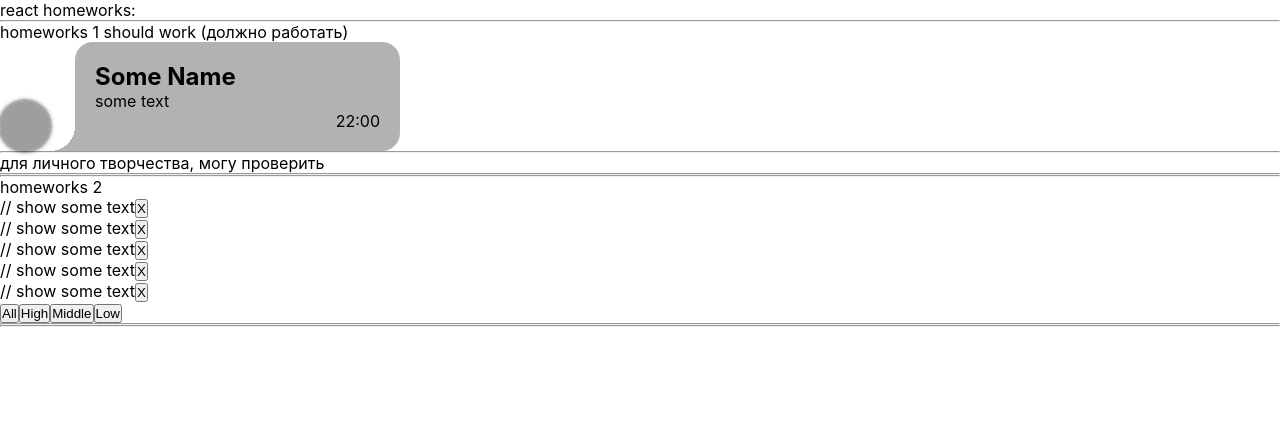
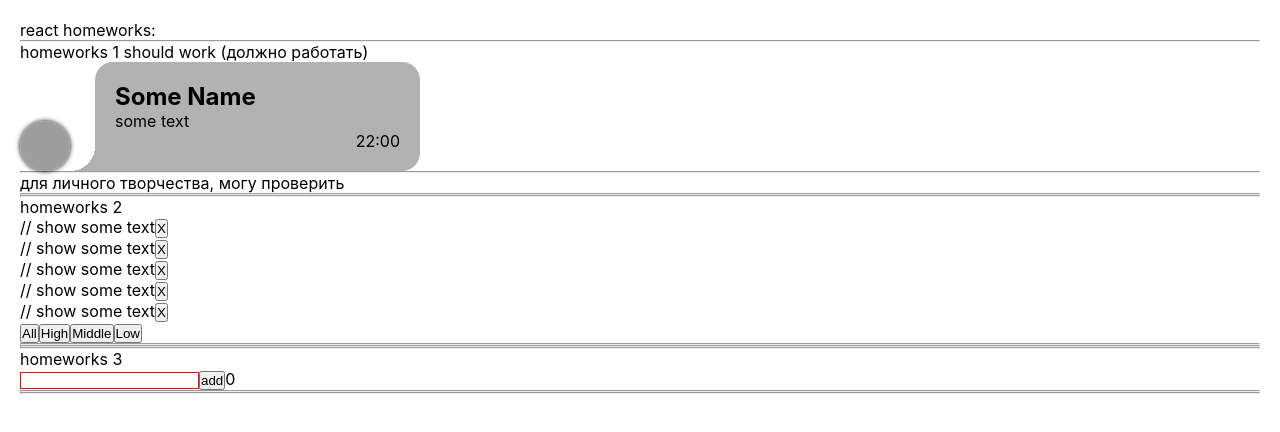
Before and after one commit to mates4352/React-tasks-Ignat, a React (Create React App) app: page / in a window 1280 px wide. Shown: the top 432 px of the page. Built offline with nearby package versions, Linux system fonts and the light colour scheme; grey boxes are pictures that could not be loaded.

Commit message:
Add tasks еthree

```diff
--- a/package.json
+++ b/package.json
@@ -10,10 +10,12 @@
     "@types/node": "^16.7.13",
     "@types/react": "^17.0.20",
     "@types/react-dom": "^17.0.9",
+    "@types/uuid": "^8.3.4",
     "react": "^17.0.2",
     "react-dom": "^17.0.2",
     "react-scripts": "5.0.0",
     "typescript": "^4.4.2",
+    "uuid": "^8.3.2",
     "web-vitals": "^2.1.0"
   },
   "scripts": {
--- a/src/p1-main/m1-ui/u1-app/App.module.css
+++ b/src/p1-main/m1-ui/u1-app/App.module.css
@@ -1,3 +1,3 @@
 .App {
-
+   padding: 20px;
 }
--- a/src/p1-main/m1-ui/u1-app/App.tsx
+++ b/src/p1-main/m1-ui/u1-app/App.tsx
@@ -2,6 +2,7 @@ import React from 'react'
 import s from './App.module.css'
 import HW1 from '../../../p2-homeworks/h1/HW1'
 import HW2 from "../../../p2-homeworks/h2/HW2";
+import HW3 from "../../../p2-homeworks/h3/HW3";
 
 function App() {
     return (
@@ -9,7 +10,7 @@ function App() {
             <div>react homeworks:</div>
             <HW1/>
             <HW2/>
-            {/*<HW3/>*/}
+            <HW3/>
             {/*<HW4/>*/}
             {/*<HW5/>*/}
 
--- a/src/p2-homeworks/h2/Affair.tsx
+++ b/src/p2-homeworks/h2/Affair.tsx
@@ -4,7 +4,7 @@ import {defaultAffairsType} from "./HW2";
 type AffairPropsType = {
    // key не нужно типизировать
    _id: number
-   affair: Array<defaultAffairsType>// need to fix any
+   affair: defaultAffairsType[]// need to fix any
    deleteAffairCallback: (_id: number) => void // need to fix any
 }
 
--- a/src/p2-homeworks/h2/Affairs.tsx
+++ b/src/p2-homeworks/h2/Affairs.tsx
@@ -1,10 +1,10 @@
-import React from 'react'
+import React, {Dispatch, SetStateAction} from 'react'
 import Affair from './Affair'
 import {AffairType, defaultAffairsType, FilterType} from './HW2'
 
 type AffairsPropsType = { // need to fix any
-    data: Array<defaultAffairsType>
-    setFilter: any
+    data: defaultAffairsType[]
+    setFilter: Dispatch<SetStateAction<FilterType>>
     deleteAffairCallback: (_id: number) => void
 }
 
--- a/src/p2-homeworks/h2/HW2.tsx
+++ b/src/p2-homeworks/h2/HW2.tsx
@@ -3,18 +3,17 @@ import Affairs from './Affairs'
 
 // types
 
+export type AffairPriorityType = 'high' | 'low' | 'middle' // need to fix any
 export type defaultAffairsType = {
    _id: number
    name: string
-   priority: string
+   priority: AffairPriorityType
 }
-
-export type AffairPriorityType = 'high' | 'low' | 'middle' // need to fix any
+export type FilterType = 'all' | AffairPriorityType
 export type AffairType = defaultAffairsType // need to fix any
-export type FilterType = 'all' | AffairPriorityType
 
 // constants
-const defaultAffairs:Array<defaultAffairsType> = [ // need to fix any
+const defaultAffairs: defaultAffairsType[] = [ // need to fix any
    {_id: 1, name: 'React', priority: 'high'},
    {_id: 2, name: 'anime', priority: 'low'},
    {_id: 3, name: 'games', priority: 'low'},
@@ -23,17 +22,17 @@ const defaultAffairs:Array<defaultAffairsType> = [ // need to fix any
 ]
 
 // pure helper functions
-export const filterAffairs = (affairs: Array<defaultAffairsType>, filter: string): Array<defaultAffairsType> => { // need to fix any
-   if(filter === 'all') return affairs
+export const filterAffairs = (affairs: defaultAffairsType[], filter: FilterType): defaultAffairsType[] => { // need to fix any
+   if (filter === 'all') return affairs
    else return affairs.filter(item => item.priority === filter)
 }
 
-export const deleteAffair = (affairs: Array<defaultAffairsType>, _id: number): Array<defaultAffairsType> => { // need to fix any
+export const deleteAffair = (affairs: defaultAffairsType[], _id: number): defaultAffairsType[] => { // need to fix any
    return affairs.filter(item => item._id !== _id)
 }
 
 function HW2() {
-    const [affairs, setAffairs] = useState<any>(defaultAffairs) // need to fix any
+   const [affairs, setAffairs] = useState<defaultAffairsType[]>(defaultAffairs) // need to fix any
    const [filter, setFilter] = useState<FilterType>('all')
 
    const filteredAffairs = filterAffairs(affairs, filter)
--- a/src/p2-homeworks/h3/Greeting.tsx
+++ b/src/p2-homeworks/h3/Greeting.tsx
@@ -1,24 +1,25 @@
-import React from 'react'
+import React, {ChangeEvent} from 'react'
 import s from './Greeting.module.css'
 
 type GreetingPropsType = {
-    name: any // need to fix any
-    setNameCallback: any // need to fix any
-    addUser: any // need to fix any
-    error: any // need to fix any
-    totalUsers: any // need to fix any
+   name: string // need to fix any
+   setNameCallback: (e: ChangeEvent<HTMLInputElement>) => void // need to fix any
+   addUser: () => void // need to fix any
+   addUserKeyEnter: (e: React.KeyboardEvent<HTMLInputElement>) => void
+   error: string // need to fix any
+   totalUsers: number // need to fix any
 }
 
 // презентационная компонента (для верстальщика)
 const Greeting: React.FC<GreetingPropsType> = (
-    {name, setNameCallback, addUser, error, totalUsers} // деструктуризация пропсов
+    {name, setNameCallback, addUser, addUserKeyEnter, error, totalUsers} // деструктуризация пропсов
 ) => {
    const inputClass = s.error // need to fix with (?:)
 
    return (
        <div>
-            <input value={name} onChange={setNameCallback} className={inputClass}/>
-            <span>{error}</span>
+          <input value={name} onChange={setNameCallback} onKeyUp={addUserKeyEnter} className={inputClass}/>
+          <span>{error && error}</span>
           <button onClick={addUser}>add</button>
           <span>{totalUsers}</span>
        </div>
--- a/src/p2-homeworks/h3/GreetingContainer.tsx
+++ b/src/p2-homeworks/h3/GreetingContainer.tsx
@@ -1,9 +1,10 @@
-import React, {useState} from 'react'
+import React, {ChangeEvent, useState} from 'react'
 import Greeting from './Greeting'
+import {UserType} from "./HW3";
 
 type GreetingContainerPropsType = {
-    users: any // need to fix any
-    addUserCallback: any // need to fix any
+    users: Array<UserType> // need to fix any
+    addUserCallback: (name: string) => void // need to fix any
 }
 
 // более простой и понятный для новичков
@@ -12,23 +13,39 @@ type GreetingContainerPropsType = {
 // более современный и удобный для про :)
 // уровень локальной логики
 const GreetingContainer: React.FC<GreetingContainerPropsType> = ({users, addUserCallback}) => { // деструктуризация пропсов
-    const [name, setName] = useState<any>('') // need to fix any
-    const [error, setError] = useState<any>('') // need to fix any
+    const [name, setName] = useState<string>('') // need to fix any
+    const [error, setError] = useState<string>('') // need to fix any
 
-    const setNameCallback = (e: any) => { // need to fix any
-        setName('') // need to fix
-    }
-    const addUser = () => {
-        alert(`Hello  !`) // need to fix
+    const setNameCallback = (e: ChangeEvent<HTMLInputElement>): void => { // need to fix any
+        setName(e.currentTarget.value)
     }
 
-    const totalUsers = 0 // need to fix
+    const user = () => {
+        addUserCallback(name)
+        setName('')
+        setError('')
+    }
+
+    const addUserKeyEnter = (e: React.KeyboardEvent<HTMLInputElement>): void => {
+        const isEnter = e.key === 'Enter';
+
+        if(name.trim() === '' && isEnter) setError('error')
+        else if (isEnter) user()
+    }
+
+    const addUser = (): void => {
+        if(name.trim() === '') setError('error')
+        else user()
+    }
+
+    const totalUsers = users.length // need to fix
 
     return (
         <Greeting
             name={name}
             setNameCallback={setNameCallback}
             addUser={addUser}
+            addUserKeyEnter={addUserKeyEnter}
             error={error}
             totalUsers={totalUsers}
         />
--- a/src/p2-homeworks/h3/HW3.tsx
+++ b/src/p2-homeworks/h3/HW3.tsx
@@ -1,18 +1,19 @@
 import React, {useState} from 'react'
 import GreetingContainer from './GreetingContainer'
+import {v1} from "uuid";
 
 // types
 export type UserType = {
-    _id: any // need to fix any
-    name: any // need to fix any
+    _id: string // need to fix any
+    name: string // need to fix any
 }
 
 // уровень работы с глобальными данными
 function HW3() {
-    const [users, setUsers] = useState<any>([]) // need to fix any
+    const [users, setUsers] = useState<Array<UserType>>([]) // need to fix any
 
-    const addUserCallback = (name: any) => { // need to fix any
-        setUsers([]) // need to fix
+    const addUserCallback = (name: string) => { // need to fix any
+        setUsers([...users, {name: name, _id: v1()}]) // need to fix
     }
 
     return (
```
Also changed, not shown: 1 other file (tests, documents, lock files or other folders). Lines whose indentation alone changed are shown as unchanged.
